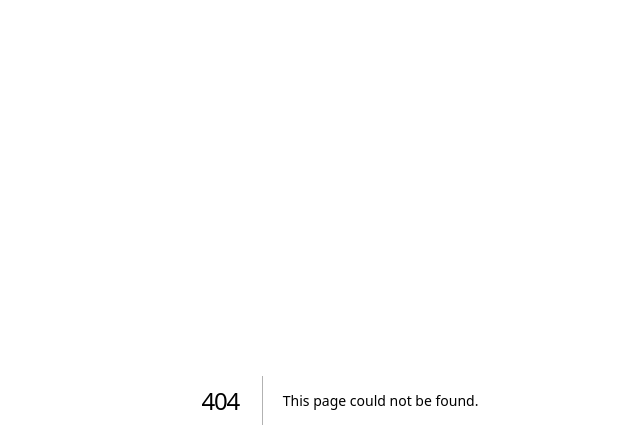
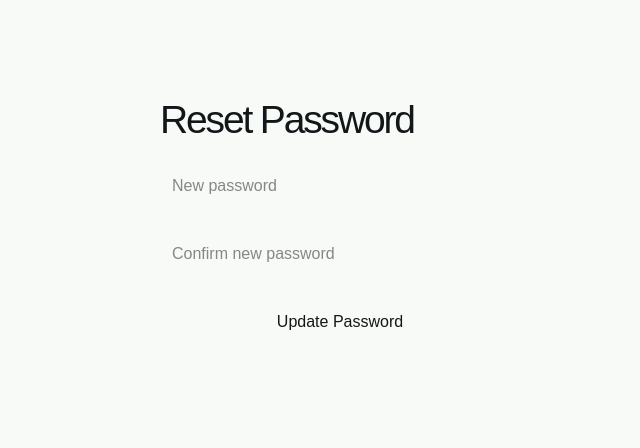
Before and after one commit to Michaeel111/DailyPlanet-v0, a Next.js app: page /reset-password in a window 1280 px wide. Before the commit this address had no page. Shown: the top 448 px of the page, without its empty margins (300-940 px from the left). Built offline with nearby package versions, Linux system fonts and the light colour scheme.

Commit message:
update code

```diff
--- /dev/null
+++ b/app/reset-password/page.tsx
@@ -0,0 +1,110 @@
+'use client'
+
+import { useState } from 'react'
+import { useSearchParams } from 'next/navigation'
+
+const API_URL = 'https://dailyplanet-production.up.railway.app'
+
+export default function ResetPasswordPage() {
+  const searchParams = useSearchParams()
+  const token = searchParams.get('token')
+
+  const [newPassword, setNewPassword] = useState('')
+  const [confirmPassword, setConfirmPassword] = useState('')
+  const [message, setMessage] = useState('')
+  const [loading, setLoading] = useState(false)
+
+  const handleReset = async (e: React.FormEvent) => {
+    e.preventDefault()
+
+    if (newPassword !== confirmPassword) {
+      setMessage('Passwords do not match')
+      return
+    }
+
+    setLoading(true)
+    setMessage('')
+
+    try {
+      const response = await fetch(`${API_URL}/api/auth/reset-password`, {
+        method: 'POST',
+        headers: {
+          'Content-Type': 'application/json',
+        },
+        body: JSON.stringify({
+          token,
+          newPassword,
+        }),
+      })
+
+      const result = await response.json()
+
+      if (!response.ok) {
+        setMessage(result.error || 'Could not reset password')
+        return
+      }
+
+      setMessage('Password updated successfully. Redirecting to login...')
+
+      setTimeout(() => {
+        window.location.href = '/login'
+      }, 1500)
+    } catch (error) {
+      setMessage('Could not connect to server')
+    } finally {
+      setLoading(false)
+    }
+  }
+
+  return (
+    <main style={{ maxWidth: '400px', margin: '80px auto', padding: '20px' }}>
+      <h1>Reset Password</h1>
+
+      <form onSubmit={handleReset}>
+        <input
+          type="password"
+          placeholder="New password"
+          value={newPassword}
+          onChange={(e) => setNewPassword(e.target.value)}
+          required
+          style={{
+            width: '100%',
+            padding: '12px',
+            margin: '10px 0',
+          }}
+        />
+
+        <input
+          type="password"
+          placeholder="Confirm new password"
+          value={confirmPassword}
+          onChange={(e) => setConfirmPassword(e.target.value)}
+          required
+          style={{
+            width: '100%',
+            padding: '12px',
+            margin: '10px 0',
+          }}
+        />
+
+        <button
+          type="submit"
+          disabled={loading || !token}
+          style={{
+            width: '100%',
+            padding: '12px',
+            marginTop: '10px',
+          }}
+        >
+          {loading ? 'Updating password...' : 'Update Password'}
+        </button>
+      </form>
+
+      {message && (
+        <p style={{ marginTop: '15px' }}>
+          {message}
+        </p>
+      )}
+    </main>
+  )
+}
```
